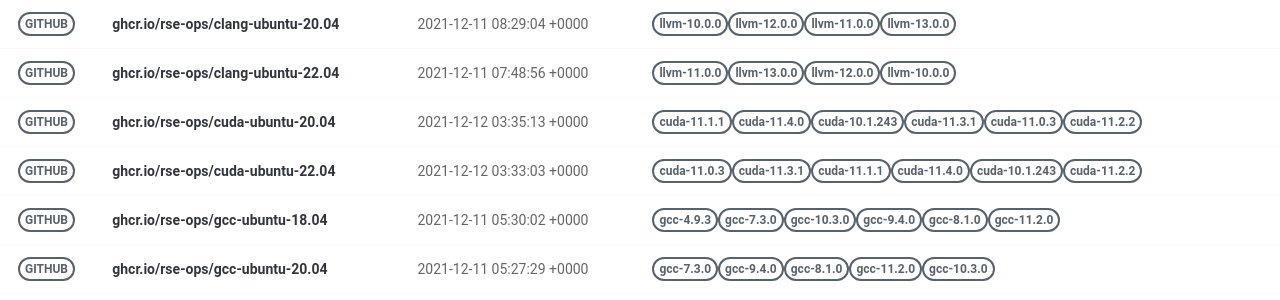
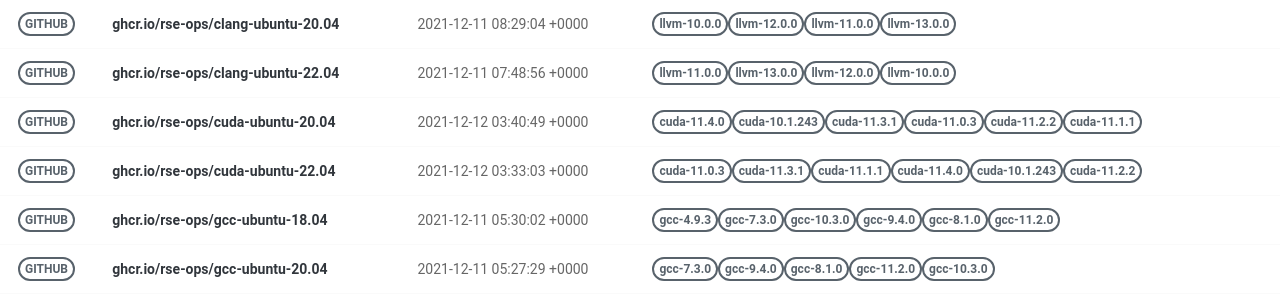
Before and after one commit to rse-ops/docker-images, a Jekyll site: the page built from pages/index.md, in a window 1280 px wide. Shown: the part 179-479 px from the top of the page. Built offline with Jekyll 4.4.1, drawn with Linux system fonts in a browser that asks for light colours; nearby versions of some CDN libraries.

Commit message:
Automated push to update library 2021-12-12

```diff
--- a/_library/ghcr.io-rse-ops-cuda-ubuntu-20.04.md
+++ b/_library/ghcr.io-rse-ops-cuda-ubuntu-20.04.md
@@ -1,14 +1,11 @@
 ---
 layout: container
 name: ghcr.io/rse-ops/cuda-ubuntu-20.04
-updated_at: 2021-12-12 03:35:13.243217
+updated_at: 2021-12-12 03:40:49.379017
 
 
 container_url: https://github.com/orgs/rse-ops/packages/container/package/cuda-ubuntu-20.04
 versions:
- - tag: cuda-11.1.1
-   dockerfile: https://github.com/rse-ops/docker-images/blob/main/ubuntu/cuda/Dockerfile
-   manifest: https://crane.ggcr.dev/manifest/ghcr.io/rse-ops/cuda-ubuntu-20.04:cuda-11.1.1
  - tag: cuda-11.4.0
    dockerfile: https://github.com/rse-ops/docker-images/blob/main/ubuntu/cuda/Dockerfile
    manifest: https://crane.ggcr.dev/manifest/ghcr.io/rse-ops/cuda-ubuntu-20.04:cuda-11.4.0
```
Also changed, not shown: other parts of _library/ghcr.io-rse-ops-cuda-ubuntu-20.04.md (+3 -0 lines).
